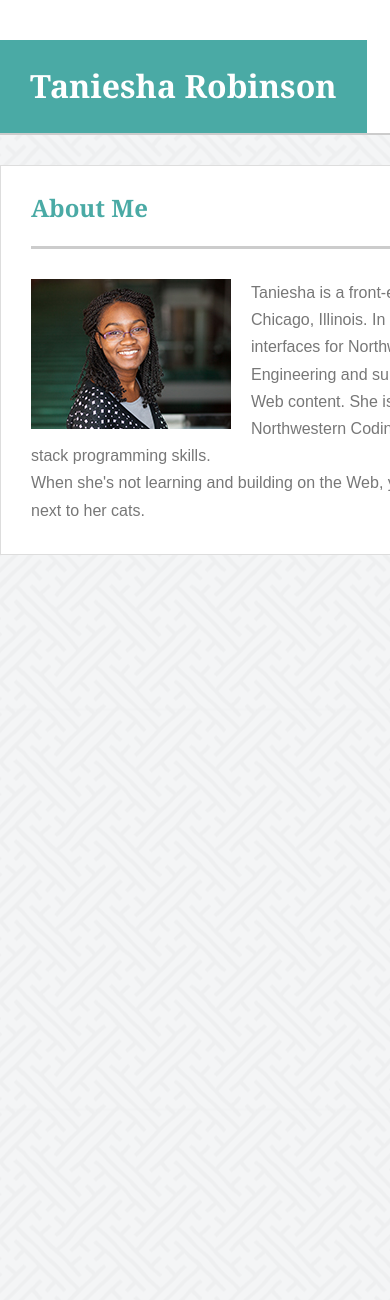
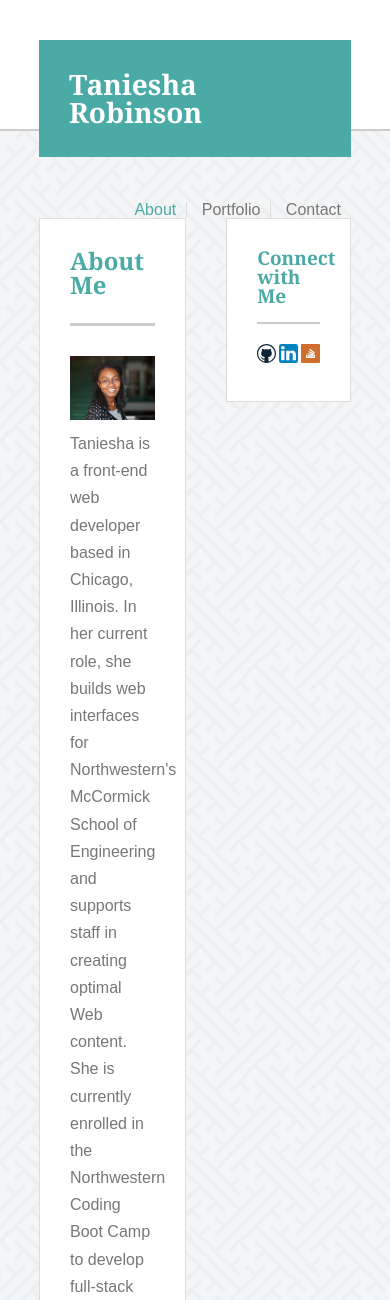
Before and after one commit to powerace/Responsive-Portfolio, a PHP site: page /index.php in a window 390 px wide. Shown: the top 1300 px of the page. Run offline with PHP 8.4, Linux system fonts and the light colour scheme.

Commit message:
980 breakpoint complete

```diff
--- a/assets/css/style.css
+++ b/assets/css/style.css
@@ -177,6 +177,43 @@
 	font-size: 12px;
 }
 
+@media screen and (max-width: 980px) {
+	.wrapper {
+		width: 80%;
+	}
+
+	h1 {
+		font-size: 28px;
+	}
+
+	header {
+		height: 89px;
+	}
+
+	main {
+		width: calc(60% - 62px - 40px);
+	}
+
+	img.me {
+		width: 100%;
+		height: auto;
+		margin-right: 0;
+	}
+
+	aside {
+		width: calc(40% - 62px);
+	}
+
+}
+
+@media screen and (max-width: 768px) {
+
+}
+
+@media screen and (max-width: 640px) {
+
+}
+
 /* Portfolio Styles  Start*/
 
 .feature {
--- a/index.html
+++ b/index.html
@@ -21,7 +21,7 @@
 		<section>
 				<main>
 					<h2>About Me</h2>
-					<img class="me" src="assets/images/me.jpg"/>
+					<img width="200" height="150" class="me" src="assets/images/me.jpg"/>
 					<p>Taniesha is a front-end web developer based in Chicago, Illinois. In her current role, she builds web interfaces for Northwestern's McCormick School of Engineering and supports staff in creating optimal Web content. She is currently enrolled in the Northwestern Coding Boot Camp to develop full-stack programming skills. </p>
 					<p>When she's not learning and building on the Web, you'll find her at home snuggled next to her cats.</p>
 				</main>
```
Also changed, not shown: assets/images/me.jpg.
